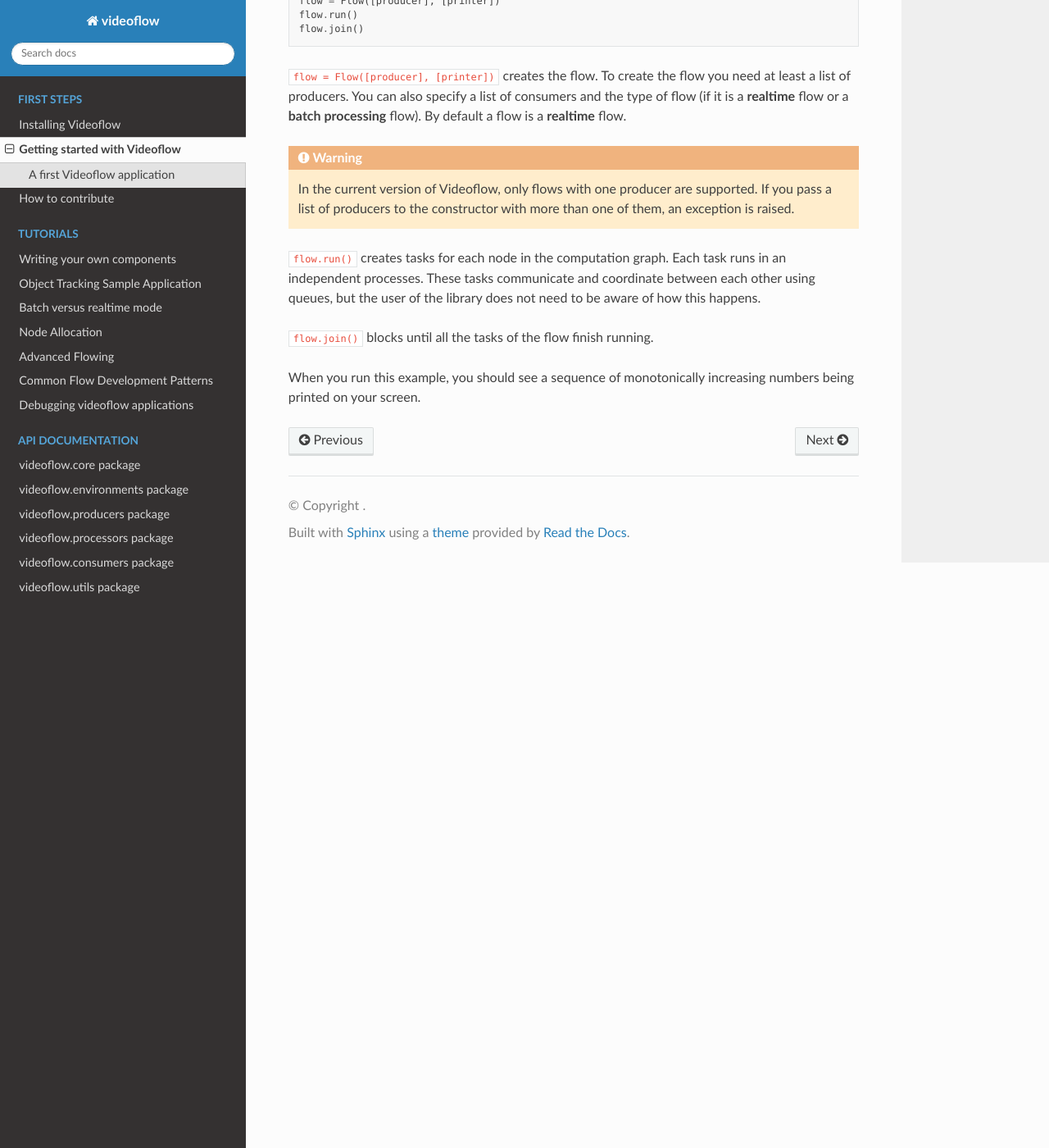
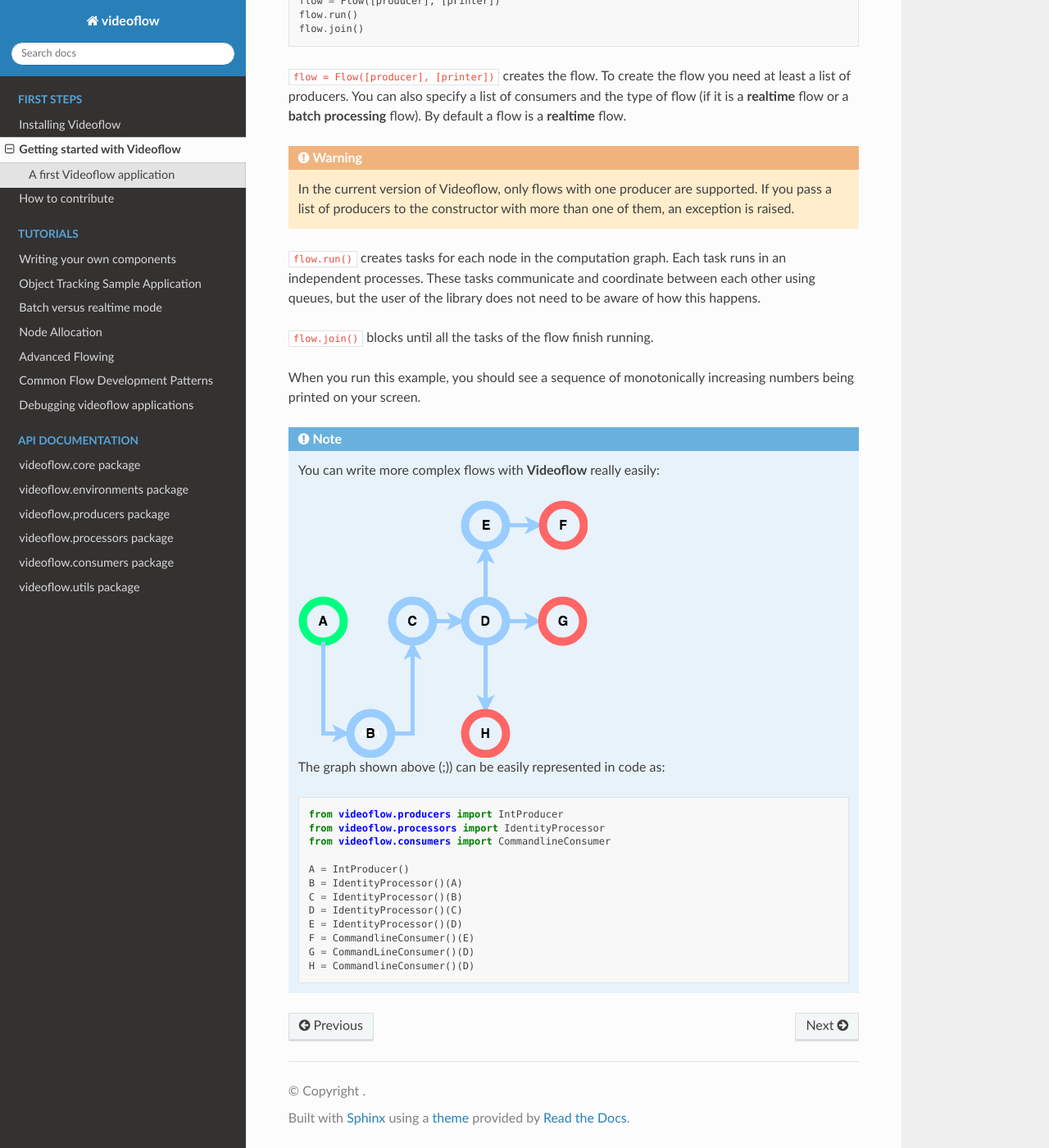
Before and after one commit to videoflow/videoflow, a Sphinx documentation site: the page built from docs/source/first-steps/getting-started-with-videoflow.rst, in a window 1280 px wide and 1400 px high, scrolled down 1425 px. Shown: the whole window at 82% size. Built offline with Sphinx 7.4.7 and the Read the Docs theme 2.0.0, drawn with Linux system fonts in a browser that asks for light colours.

Commit message:
Added another example to Videoflow documentation getting started

```diff
--- a/docs/source/first-steps/getting-started-with-videoflow.rst
+++ b/docs/source/first-steps/getting-started-with-videoflow.rst
@@ -82,3 +82,23 @@ user of the library does not need to be aware of how this happens.
 
 When you run this example, you should see a sequence of monotonically
 increasing numbers being printed on your screen.
+
+.. note::
+    You can write more complex flows with **Videoflow** really easily:
+
+    .. image:: ../assets/first-steps/getting-started-with-videoflow/videoflow_logo_annotated.png
+
+    The graph shown above (;)) can be easily represented in code as::
+
+        from videoflow.producers import IntProducer
+        from videoflow.processors import IdentityProcessor
+        from videoflow.consumers import CommandlineConsumer
+
+        A = IntProducer()
+        B = IdentityProcessor()(A)
+        C = IdentityProcessor()(B)
+        D = IdentityProcessor()(C)
+        E = IdentityProcessor()(D)
+        F = CommandlineConsumer()(E)
+        G = CommandLineConsumer()(D)
+        H = CommandlineConsumer()(D)
```
Also changed, not shown: docs/source/assets/first-steps/getting-started-with-videoflow/videoflow_logo_annotated.png (added).
